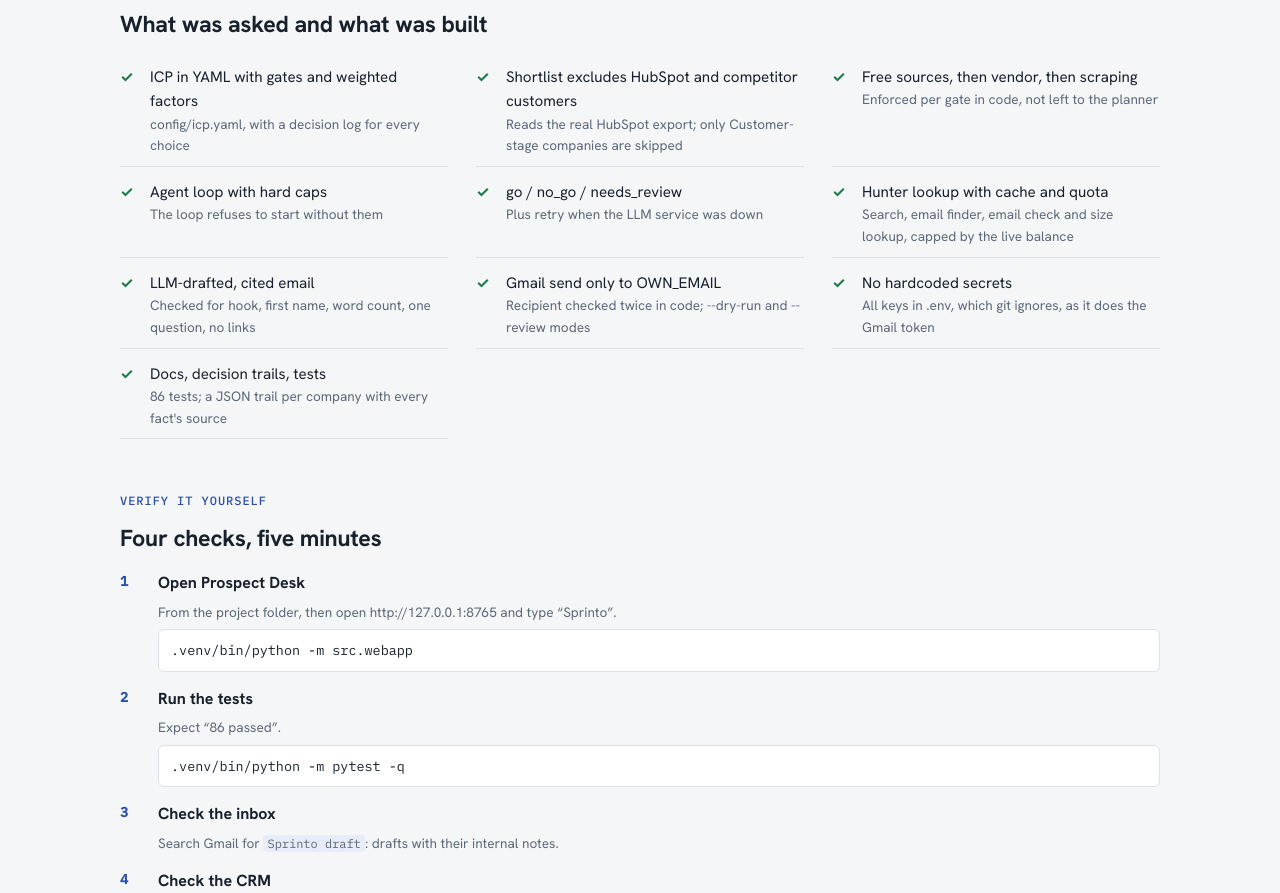
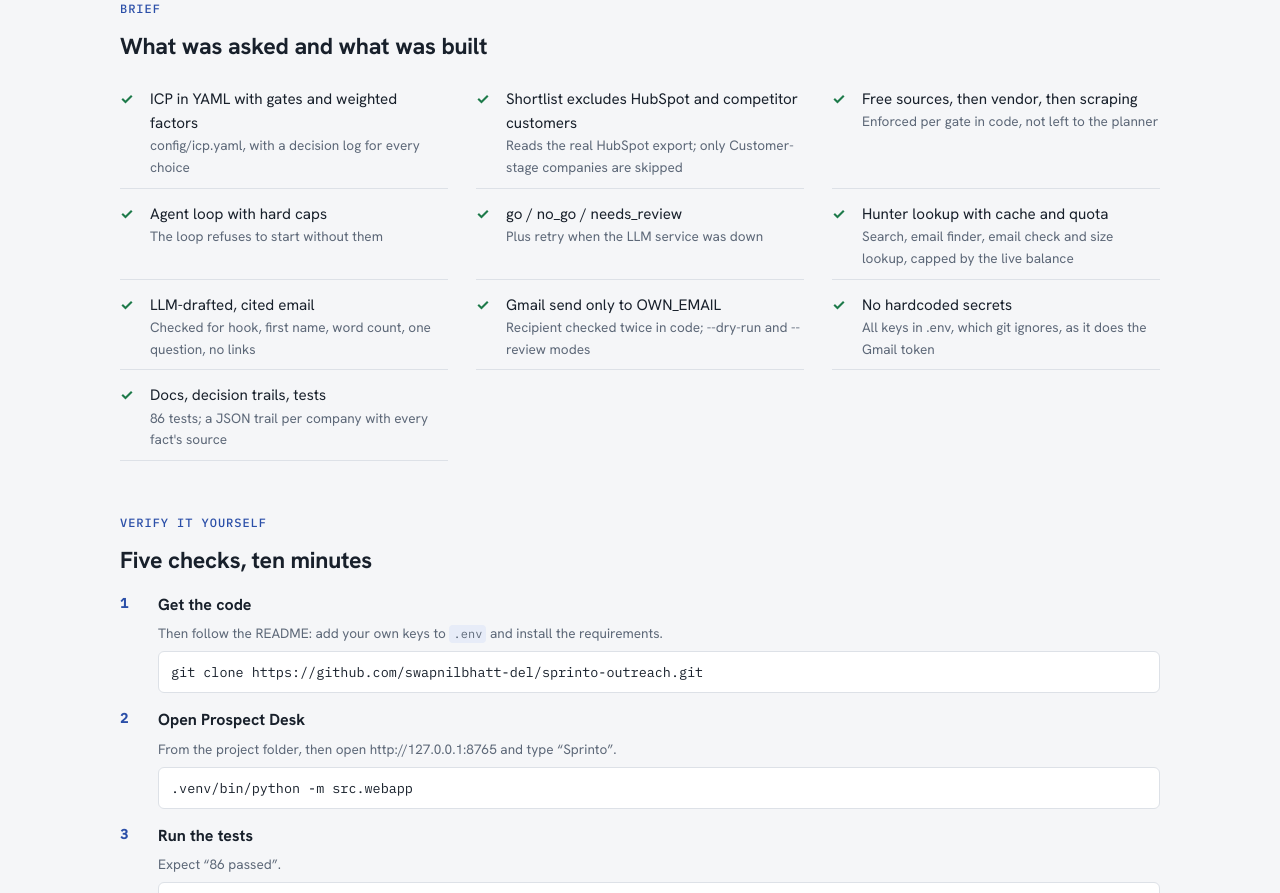
Before and after one commit to swapnilbhatt-del/sprinto-outreach, a plain HTML site: page outputs/report/template.html in a window 1280 px wide. Shown: the part 1758-2651 px from the top of the page. Drawn offline with Linux system fonts and the light colour scheme.

Commit message:
README and report: link the app, the run report and the repo
Co-Authored-By: Claude Opus 5.5 <noreply@anthropic.com>

```diff
--- a/outputs/report/template.html
+++ b/outputs/report/template.html
@@ -113,7 +113,7 @@ footer{color:var(--muted);font-size:.85rem;border-top:1px solid var(--rule);padd
       <div><span class="k">2 · Accounts</span><p>Find recent Series A–C raises in free funding news (each with its quoted headline and source), or paste domains. Research runs the full check.</p></div>
       <div><span class="k">3 · People</span><p>For each qualified account: who to contact, title, verified email, why that person, and the drafted email with a copy button and “Send to my inbox”.</p></div>
     </div>
-    <p class="foot">It runs on the owner's Mac at 127.0.0.1:8765, so API keys and contact emails never leave that computer. This report is the shareable summary.</p>
+    <p class="foot">It runs on the owner's Mac at 127.0.0.1:8765, so API keys and contact emails never leave that computer. This report is the shareable summary. Code: <a href="https://github.com/swapnilbhatt-del/sprinto-outreach" target="_blank" rel="noopener">github.com/swapnilbhatt-del/sprinto-outreach</a></p>
   </section>
 
   <section>
@@ -174,8 +174,9 @@ footer{color:var(--muted);font-size:.85rem;border-top:1px solid var(--rule);padd
 
   <section>
     <span class="eyebrow">Verify it yourself</span>
-    <h2>Four checks, five minutes</h2>
+    <h2>Five checks, ten minutes</h2>
     <ol class="steps">
+      <li><div><strong>Get the code</strong><span class="foot">Then follow the README: add your own keys to <code>.env</code> and install the requirements.</span><pre>git clone https://github.com/swapnilbhatt-del/sprinto-outreach.git</pre></div></li>
       <li><div><strong>Open Prospect Desk</strong><span class="foot">From the project folder, then open http://127.0.0.1:8765 and type “Sprinto”.</span><pre>.venv/bin/python -m src.webapp</pre></div></li>
       <li><div><strong>Run the tests</strong><span class="foot">Expect “86 passed”.</span><pre>.venv/bin/python -m pytest -q</pre></div></li>
       <li><div><strong>Check the inbox</strong><span class="foot">Search Gmail for <code>Sprinto draft</code>: drafts with their internal notes.</span></div></li>
```
Also changed, not shown: 1 other file.
